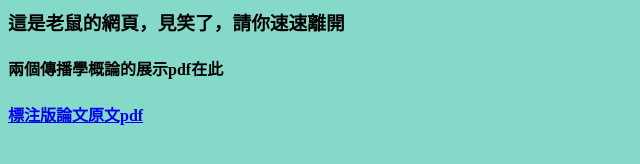
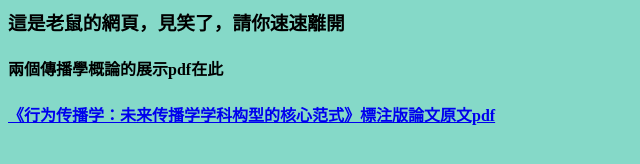
Before and after one commit to Aparrot2b1/UntopoSite, a plain HTML site: page index.html in a window 1280 px wide. Shown: the whole page, without its empty margins (0-640 px from the left). Drawn offline with Linux system fonts and the light colour scheme.

Commit message:
Update index.html
Update!

```diff
--- a/index.html
+++ b/index.html
@@ -19,7 +19,7 @@
 
 	<h4>兩個傳播學概論的展示pdf在此<h4>
 
-	<a href="githubUntopoSite.github.io/行为传播_withMarginNotes+2.pdf">標注版論文原文pdf</a>
+	<a href="https://githubUntopoSite.github.io/行为传播_withMarginNotes+2.pdf">《行为传播学：未来传播学学科构型的核心范式》標注版論文原文pdf</a>
 
 	</p>
 
```
